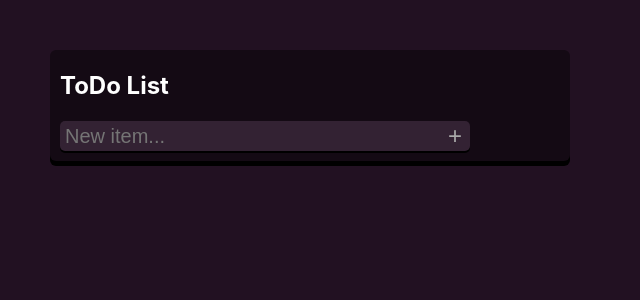
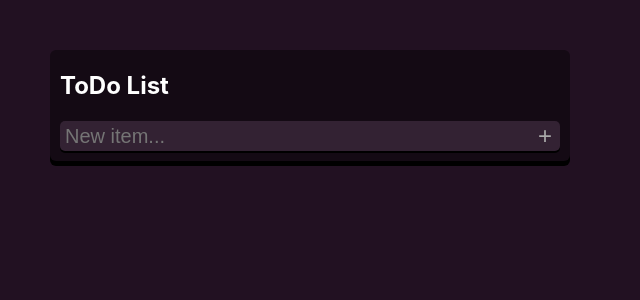
Before and after one commit to estevE11/react-todolist, a React (Create React App) app: page / in a window 1280 px wide. Shown: the top 300 px of the page, without its empty margins (0-640 px from the left). Built offline with nearby package versions, Linux system fonts and the light colour scheme.

Commit message:
Fix: text input size

```diff
--- a/src/App.css
+++ b/src/App.css
@@ -34,7 +34,7 @@ h2 {
   border-radius: 5px 0px 0px 5px;
   font-size: 20px;
   padding-left: 5px !important;
-  width: 380px;
+  width: 94%;
   height: 30px;
   box-shadow: 0px 2px black;
 
```
Also changed, not shown: 1 other file (tests, documents, lock files or other folders).
